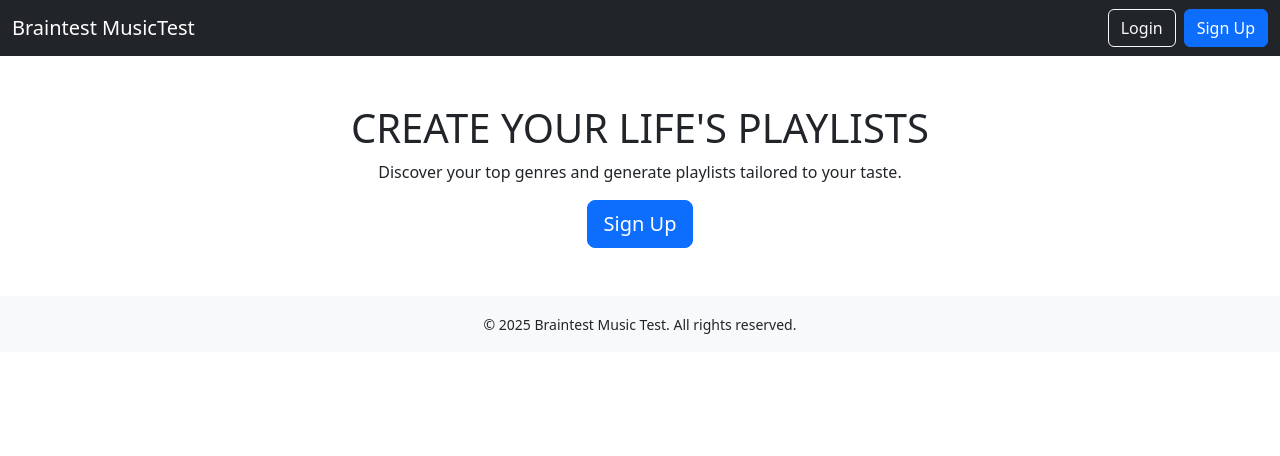
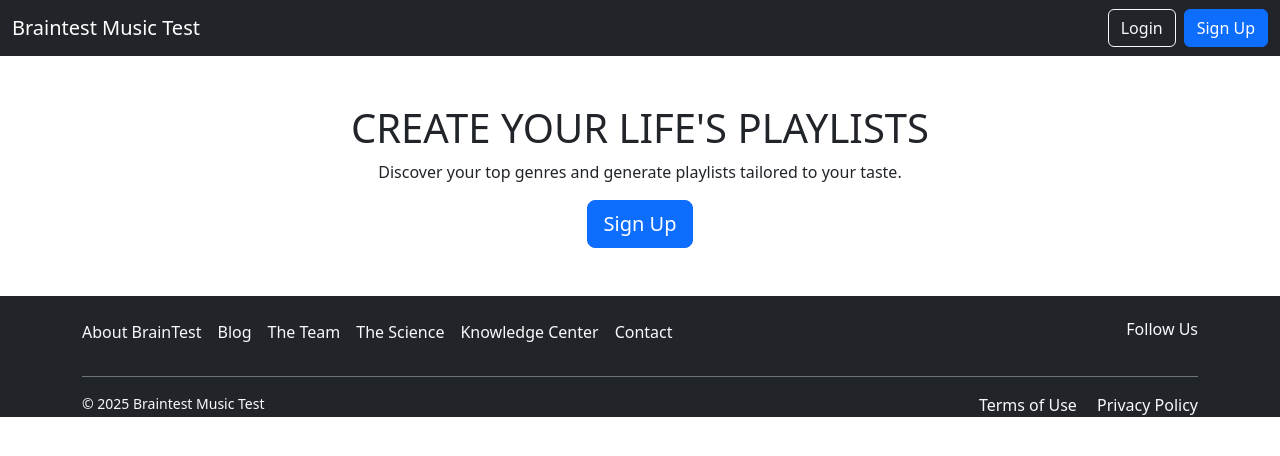
Before and after one commit to jerrythunt/issp-2025, a Flask app: template templates/home.html in a window 1280 px wide. Shown: the top 456 px of the page. Run offline with Flask 3, Linux system fonts and the light colour scheme; the template is opened without the code that fills it, so the values that code supplies are empty.

Commit message:
addded footer elements like about, blog, the team, the sciencec, knowledge center, and contact that are part of figma design

```diff
--- a/templates/home.html
+++ b/templates/home.html
@@ -2,7 +2,7 @@
 <html lang="en">
   <head>
     <meta charset="UTF-8" />
-    <title>Braintest MusicTest - Home</title>
+    <title>Braintest Music Test - Home</title>
     <meta name="viewport" content="width=device-width, initial-scale=1" />
     <link
       href="https://cdn.jsdelivr.net/npm/bootstrap@5.3.3/dist/css/bootstrap.min.css"
@@ -12,7 +12,7 @@
   <body>
     <nav class="navbar navbar-expand-lg navbar-dark bg-dark">
       <div class="container-fluid">
-        <a class="navbar-brand" href="index.html">Braintest MusicTest</a>
+        <a class="navbar-brand" href="index.html">Braintest Music Test</a>
         <button
           class="navbar-toggler"
           type="button"
@@ -41,8 +41,33 @@
       </div>
     </section>
 
-    <footer class="text-center py-3 bg-light">
-      <small>&copy; 2025 Braintest Music Test. All rights reserved.</small>
+
+    <footer class="bg-dark text-light pt-4">
+      <div class="container">
+        <div class="row">
+          <div class="col-md-8">
+            <ul class="list-unstyled d-flex flex-wrap gap-3 mb-3">
+              <li><a href="#" class="text-light text-decoration-none">About BrainTest</a></li>
+              <li><a href="#" class="text-light text-decoration-none">Blog</a></li>
+              <li><a href="#" class="text-light text-decoration-none">The Team</a></li>
+              <li><a href="#" class="text-light text-decoration-none">The Science</a></li>
+              <li><a href="#" class="text-light text-decoration-none">Knowledge Center</a></li>
+              <li><a href="#" class="text-light text-decoration-none">Contact</a></li>
+            </ul>
+          </div>
+          <div class="col-md-4 text-md-end">
+            <h6>Follow Us</h6>
+
+          </div>
+        </div>
+        <div class="border-top border-secondary mt-3 pt-3 d-flex justify-content-between">
+          <small>&copy; 2025 Braintest Music Test</small>
+          <div>
+            <a href="#" class="text-light text-decoration-none me-3">Terms of Use</a>
+            <a href="#" class="text-light text-decoration-none">Privacy Policy</a>
+          </div>
+        </div>
+      </div>
     </footer>
 
     <script src="https://cdn.jsdelivr.net/npm/bootstrap@5.3.3/dist/js/bootstrap.bundle.min.js"></script>
```
